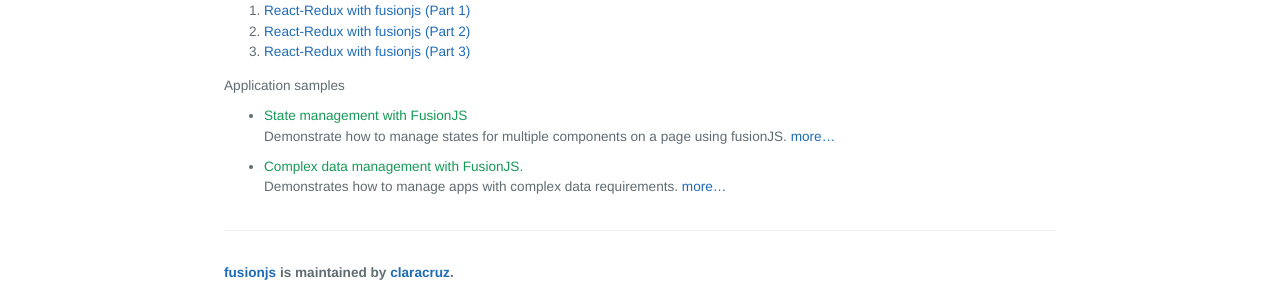
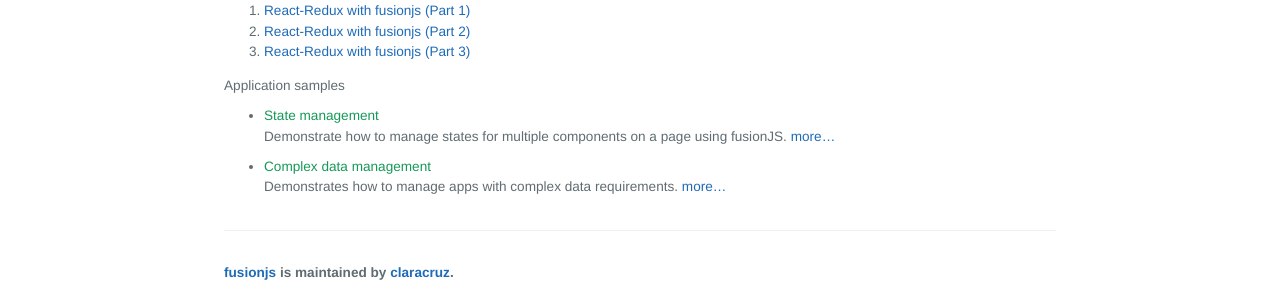
Before and after one commit to claracruz/fusionjs, a Jekyll site: the page built from docs/index.md, in a window 1280 px wide. Shown: the part 944-1244 px from the top of the page. Built offline with Jekyll 4.4.1, drawn with Linux system fonts in a browser that asks for light colours; our own code applies the rules of GitHub Pages for plain Markdown files.

Commit message:
update docs, amend typos

```diff
--- a/docs/index.md
+++ b/docs/index.md
@@ -42,7 +42,7 @@
 
 
 Application samples
- * #### State management with FusionJS
+ * #### State management
  Demonstrate how to manage states for multiple components on a page using fusionJS. [more...](state-management)
- * #### Complex data management with FusionJS.
+ * #### Complex data management
  Demonstrates how to manage apps with complex data requirements. [more...](complex-data)
```
